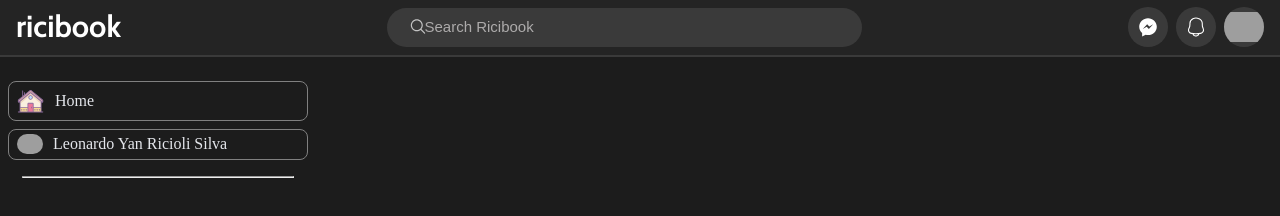
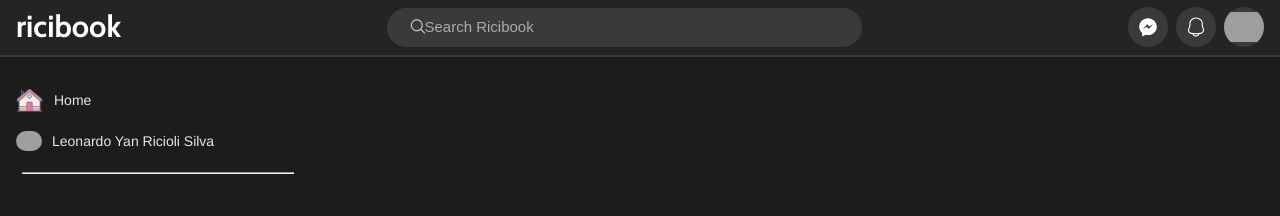
Before and after one commit to Risole490/Ricibook, a plain HTML site: page index.html in a window 1280 px wide. Drawn offline with nearby package versions, Linux system fonts and the light colour scheme; grey boxes are pictures that could not be loaded.

Commit message:
Modificando menu lateral esquerdo

```diff
--- a/styles/menus.css
+++ b/styles/menus.css
@@ -18,7 +18,6 @@
     display: flex;
     align-items: center;
     column-gap: 10px;
-    border: 1px solid grey;
     border-radius: 8px;
     width: 100vw;
     padding: 0.3em 0.5em;
@@ -35,4 +34,6 @@
 
 .item__lista-esquerda--texto {
     color: var(--texto-primario);
+    font-family: Helvetica, Arial, sans-serif;
+    font-size: 14px;
 }
```
